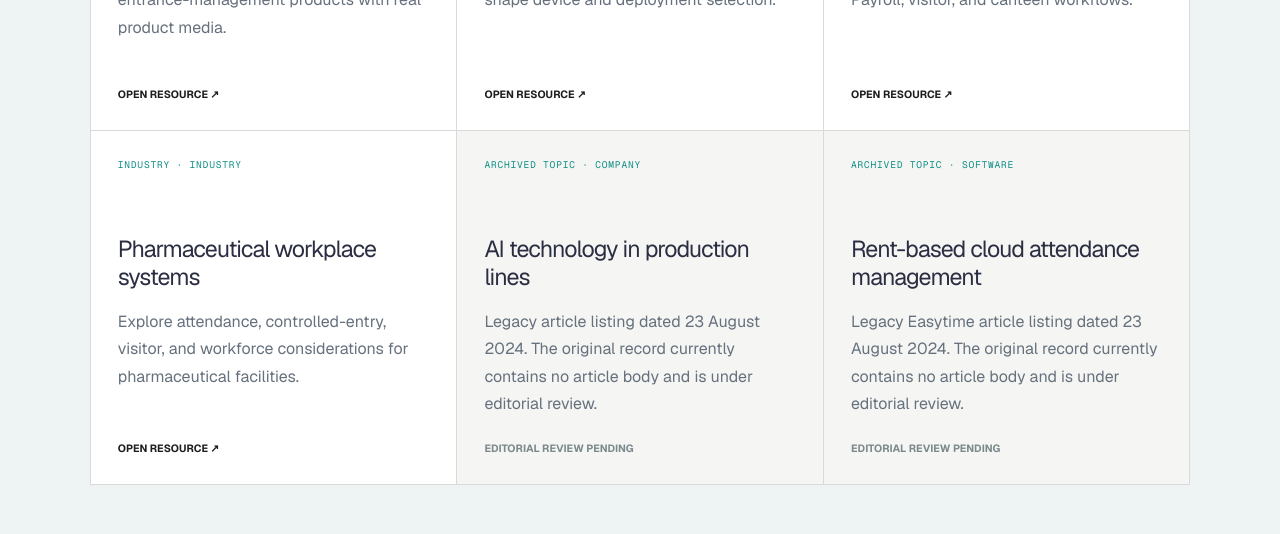
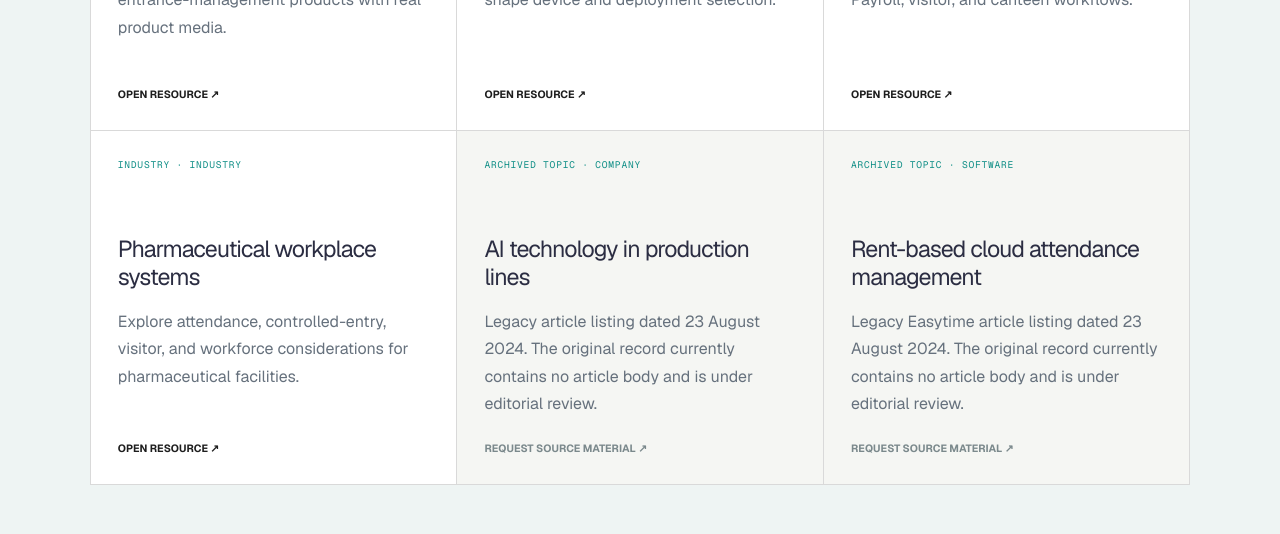
Before and after one commit to dishan2301/indian-info-website-2, a Next.js app: page /resources in a window 1280 px wide. Shown: the part 1460-1994 px from the top of the page. Built offline with nearby package versions, Linux system fonts and the light colour scheme.

Commit message:
feat: route archived resource requests

```diff
--- a/components/resources/resource-library.tsx
+++ b/components/resources/resource-library.tsx
@@ -9,6 +9,7 @@ type ResourceItem = {
   type: 'Overview' | 'Guide' | 'Industry' | 'Archived topic';
   area: 'Products' | 'Software' | 'Industry' | 'Company';
   href?: string;
+  requestHref?: string;
 };
 
 const resources: readonly ResourceItem[] = [
@@ -16,8 +17,8 @@ const resources: readonly ResourceItem[] = [
   { title: 'Product selection guidance', description: 'Review the operating questions that shape device and deployment selection.', type: 'Guide', area: 'Products', href: '/products' },
   { title: 'Software platform overview', description: 'Explore Easytime Online, HRMS and Payroll, visitor, and canteen workflows.', type: 'Overview', area: 'Software', href: '/software' },
   { title: 'Pharmaceutical workplace systems', description: 'Explore attendance, controlled-entry, visitor, and workforce considerations for pharmaceutical facilities.', type: 'Industry', area: 'Industry', href: '/industries/pharma' },
-  { title: 'AI technology in production lines', description: 'Legacy article listing dated 23 August 2024. The original record currently contains no article body and is under editorial review.', type: 'Archived topic', area: 'Company' },
-  { title: 'Rent-based cloud attendance management', description: 'Legacy Easytime article listing dated 23 August 2024. The original record currently contains no article body and is under editorial review.', type: 'Archived topic', area: 'Software' },
+  { title: 'AI technology in production lines', description: 'Legacy article listing dated 23 August 2024. The original record currently contains no article body and is under editorial review.', type: 'Archived topic', area: 'Company', requestHref: '/contact?resource=ai-technology-production-lines' },
+  { title: 'Rent-based cloud attendance management', description: 'Legacy Easytime article listing dated 23 August 2024. The original record currently contains no article body and is under editorial review.', type: 'Archived topic', area: 'Software', requestHref: '/contact?resource=rent-based-cloud-attendance' },
 ] as const;
 
 const types = ['All', 'Overview', 'Guide', 'Industry', 'Archived topic'] as const;
@@ -43,8 +44,10 @@ export function ResourceLibrary() {
       <p className="resource-count" aria-live="polite">{filtered.length} {filtered.length === 1 ? 'resource' : 'resources'} found</p>
       <div className="resource-grid">
         {filtered.map((resource) => {
-          const content = <><span>{resource.type} · {resource.area}</span><h2>{resource.title}</h2><p>{resource.description}</p><b>{resource.href ? 'Open resource ↗' : 'Editorial review pending'}</b></>;
-          return resource.href ? <Link className="resource-card" href={resource.href} key={resource.title}>{content}</Link> : <article className="resource-card archived" id={resource.title === 'AI technology in production lines' ? 'legacy-editorial' : undefined} key={resource.title}>{content}</article>;
+          const content = <><span>{resource.type} · {resource.area}</span><h2>{resource.title}</h2><p>{resource.description}</p><b>{resource.href ? 'Open resource ↗' : resource.requestHref ? 'Request source material ↗' : 'Editorial review pending'}</b></>;
+          if (resource.href) return <Link className="resource-card" href={resource.href} key={resource.title}>{content}</Link>;
+          if (resource.requestHref) return <Link className="resource-card archived" id={resource.title === 'AI technology in production lines' ? 'legacy-editorial' : undefined} href={resource.requestHref} key={resource.title}>{content}</Link>;
+          return <article className="resource-card archived" id={resource.title === 'AI technology in production lines' ? 'legacy-editorial' : undefined} key={resource.title}>{content}</article>;
         })}
       </div>
       {filtered.length === 0 && <div className="resource-empty"><h2>No matching resources</h2><p>Try a broader search or select another resource type.</p></div>}
```
